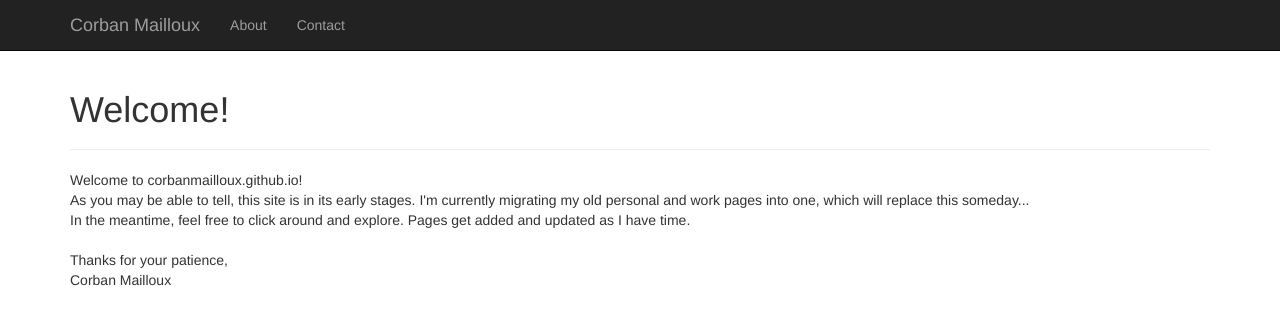
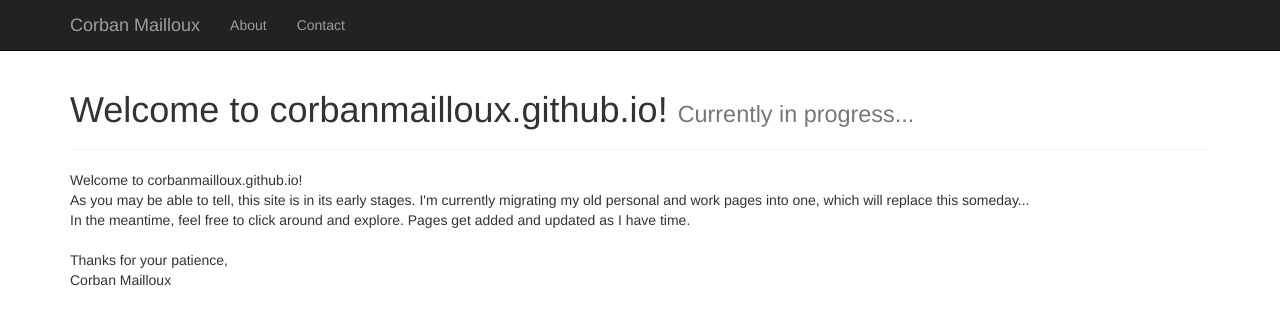
Before and after one commit to corbanmailloux/corb.co, a Jekyll site: the page built from index.html, in a window 1280 px wide. Shown: the top 325 px of the page. Built offline with Jekyll 4.4.1, drawn with Linux system fonts in a browser that asks for light colours; nearby versions of some CDN libraries; Markdown is read by kramdown in place of the engine named in the settings.

```diff
--- a/contact/index.html
+++ b/contact/index.html
@@ -21,10 +21,6 @@ title:          Contact Me
             Vivamus sed massa mauris. Morbi tristique, risus rhoncus dapibus feugiat, elit lacus adipiscing eros, in lacinia nisl arcu at nunc. Fusce dignissim, quam nec euismod sagittis, risus orci tempor est, auctor aliquet tortor lorem ac magna. Suspendisse suscipit aliquet viverra. Integer eleifend interdum neque, ut ornare odio rhoncus ut. In sed faucibus est, sed faucibus nunc. Nullam venenatis non dui posuere fermentum. Nullam sollicitudin justo ligula, sit amet consectetur dolor congue nec. Maecenas at urna elit. Donec molestie tristique ornare. Praesent eu risus vitae ipsum rutrum commodo. Maecenas dapibus nibh id ipsum tristique semper. Aenean blandit at nulla nec vulputate. Mauris id scelerisque diam, sed posuere neque. Phasellus facilisis, ante et fermentum dapibus, orci lorem sollicitudin nisl, in bibendum urna quam vitae tortor. Vestibulum semper turpis diam, ut eleifend massa adipiscing ac.
             <br>
             Vestibulum gravida felis eu orci rutrum cursus at non risus. Curabitur euismod lobortis leo sit amet porta. Cras laoreet odio tortor, sit amet aliquet sapien facilisis sed. Cum sociis natoque penatibus et magnis dis parturient montes, nascetur ridiculus mus. Donec et purus ac nisl commodo varius. Suspendisse eu tincidunt tortor. Donec sed malesuada ligula. Nam facilisis vestibulum velit vitae venenatis. Duis ac adipiscing ante. Praesent pulvinar, diam non suscipit eleifend, mi libero molestie tellus, nec hendrerit leo velit in libero. Sed nulla elit, tincidunt sed egestas a, dictum eget mi. Nam eu elit vel nulla tempus tincidunt. Cras euismod purus risus, sed ultrices libero lacinia sit amet. Morbi sit amet quam lectus. Morbi semper, nunc sit amet tristique gravida, massa lacus fermentum dolor, pellentesque interdum dui lacus eu urna.
-            <br>
-            Vestibulum at lacus vel elit euismod laoreet a vel lectus. Donec ultricies feugiat erat, quis sagittis mauris commodo nec. Sed id feugiat turpis, quis lacinia urna. Suspendisse gravida erat nec arcu rhoncus posuere. In hac habitasse platea dictumst. Morbi et mattis sem. Curabitur ac sodales nisl. Proin tincidunt, neque id commodo feugiat, orci magna euismod purus, vitae tristique mauris mauris scelerisque enim. Praesent aliquam, neque ut porttitor accumsan, velit nunc posuere arcu, sit amet varius mi lacus eget tellus. Donec dolor ante, interdum quis laoreet sit amet, auctor sit amet tellus. Mauris pulvinar neque quis nisl tempor, eu ultricies sapien malesuada. Etiam consectetur quam sit amet elit gravida convallis. Pellentesque consequat blandit volutpat. Proin faucibus orci nec elementum mollis. Pellentesque cursus augue orci.
-            <br>
-            Interdum et malesuada fames ac ante ipsum primis in faucibus. Nam non sem scelerisque, malesuada urna et, mollis ipsum. Etiam nunc ligula, vulputate quis nibh at, porttitor malesuada lorem. Vivamus nec nunc eget elit malesuada scelerisque ac a leo. Aliquam id interdum arcu. Curabitur quis diam in augue convallis imperdiet. Mauris dignissim consequat leo, et mattis urna elementum et. In vel congue purus. Vivamus scelerisque massa at mattis porttitor. Vestibulum non lacus sit amet purus ultricies pulvinar. Pellentesque leo enim, molestie eu dictum vehicula, tristique in nulla. Phasellus sit amet condimentum tortor. Ut eget commodo mi. Morbi tincidunt tortor arcu, lacinia interdum turpis vestibulum sit amet. Vivamus non ligula ligula. Fusce at fermentum lacus.
         </p>
     </div>
 </div>
--- a/index.html
+++ b/index.html
@@ -1,6 +1,6 @@
 ---
 layout: default
-title: Welcome!
+title: Welcome to corbanmailloux.github.io!
 ---
 
 <div class="row">
@@ -8,7 +8,7 @@ title: Welcome!
         <div class="page-header">
             <h1>
                 {{ page.title }}
-                <small></small>
+                <small>Currently in progress...</small>
             </h1>
         </div>
 
```
